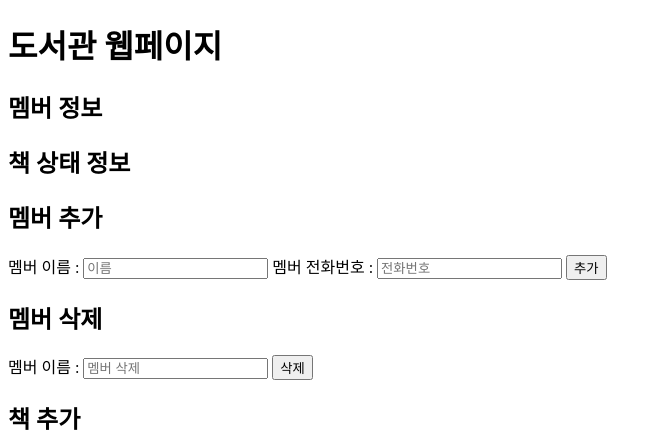
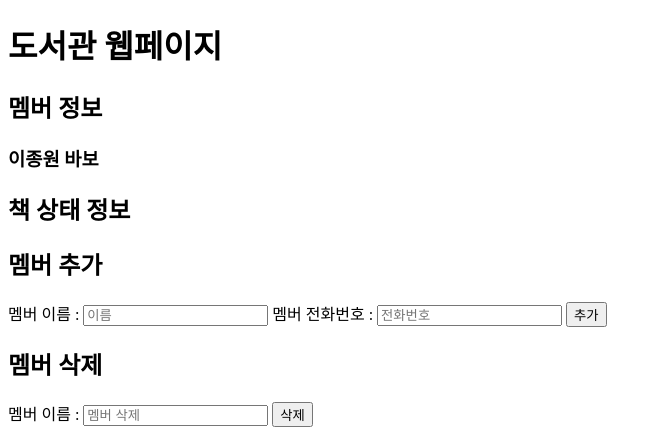
Before and after one commit to NamJungHyeon/library, a Flask app: page / in a window 1280 px wide. Shown: the top 432 px of the page, without its empty margins (0-661 px from the left). Run offline with Flask 3, Linux system fonts and the light colour scheme.

Commit message:
test branch

```diff
--- a/templates/index.html
+++ b/templates/index.html
@@ -6,6 +6,7 @@
 <body>
     <h1>도서관 웹페이지</h1>
     <h2>멤버 정보</h2>
+    <h3>이종원 바보</h3>
     <ul>
         {% for member in members %}
             <li>{{ member }}</li>
```
